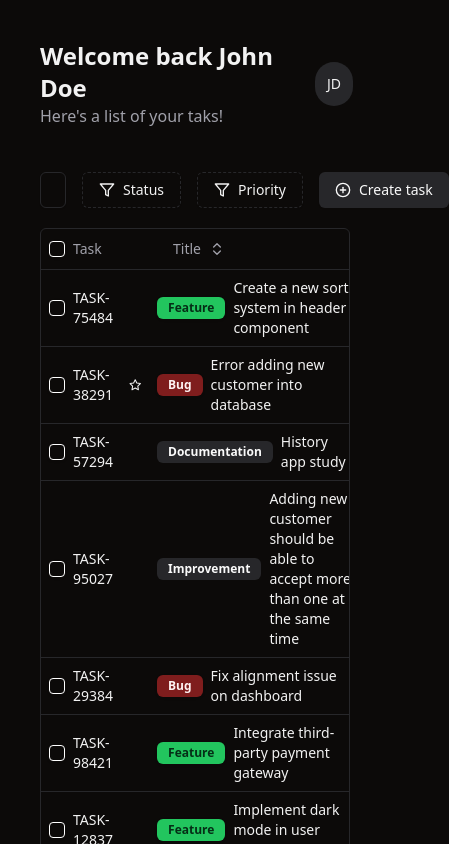
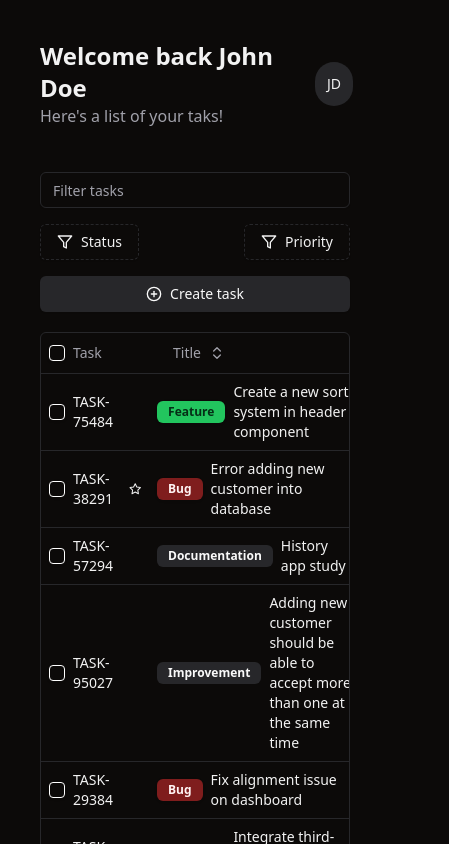
Before and after one commit to valentimgarcia/tasks-dashboard, a React (Vite) app: page / in a window 390 px wide. Shown: the top 844 px of the page, 449 px wide, since content can reach past the window. Built offline with nearby package versions, Linux system fonts and the light colour scheme.

Commit message:
Add responsiveness to table actions

```diff
--- a/src/components/data-table/data-table-filter.tsx
+++ b/src/components/data-table/data-table-filter.tsx
@@ -47,7 +47,7 @@ export function DataTableFilter<TData, TValue>({
   return (
     <Popover>
       <PopoverTrigger asChild>
-        <Button variant="outline" className="border-dashed mr-4">
+        <Button variant="outline" className="border-dashed">
           <Filter className="mr-2 h-4 w-4" />
           {title}
           {selectedValues?.size > 0 && (
--- a/src/components/data-table/data-table.tsx
+++ b/src/components/data-table/data-table.tsx
@@ -77,10 +77,10 @@ export function DataTable<TData, TValue>({
   // TODO: see what to do with Trash button
   return (
     <div>
-      <div className="flex justify-between items-center my-5">
-        <div className="flex">
+      <div className="flex flex-col md:flex-row justify-between items-start md:items-center my-5 space-y-4 md:space-y-0">
+        <div className="flex flex-col md:flex-row space-y-4 md:space-y-0 md:space-x-4 md:w-auto w-full">
           <Input
-            className="max-w-sm mr-4"
+            className="w-full md:w-64"
             placeholder="Filter tasks"
             value={(table.getColumn("title")?.getFilterValue() as string) ?? ""}
             onChange={(event) =>
@@ -88,26 +88,36 @@ export function DataTable<TData, TValue>({
             }
           />
 
+          <div className="flex flex-wrap items-center justify-between my-5">
             {table.getColumn("status") && (
+              <div className="mr-4">
                 <DataTableFilter
                   column={table.getColumn("status")}
                   title="Status"
                   options={taskStatusFilter}
                 />
+              </div>
             )}
 
             {table.getColumn("priority") && (
+              <div>
                 <DataTableFilter
                   column={table.getColumn("priority")}
                   title="Priority"
                   options={taskPrioritysFilter}
                 />
+              </div>
             )}
           </div>
+        </div>
 
-        <div className="flex">
+        <div className="flex flex-col md:flex-row space-y-4 md:space-y-0 md:space-x-4 w-full md:w-auto">
           {table.getFilteredSelectedRowModel().rows.length > 0 && (
-            <Button variant={"destructive"} size="icon" className="mr-4">
+            <Button
+              variant={"destructive"}
+              size="icon"
+              className="w-full md:w-auto"
+            >
               <Trash />
             </Button>
           )}
--- a/src/components/main.tsx
+++ b/src/components/main.tsx
@@ -47,7 +47,7 @@ export default function Main() {
             </DropdownMenuTrigger>
             <DropdownMenuContent align="end">
               <DropdownMenuLabel>
-                <div>
+                <div className="mr-4">
                   <p className="">John Doe</p>
                   <p className="text-xs font-light">
                     johndoe@example.com
```
Lines whose indentation alone changed are shown as unchanged.
